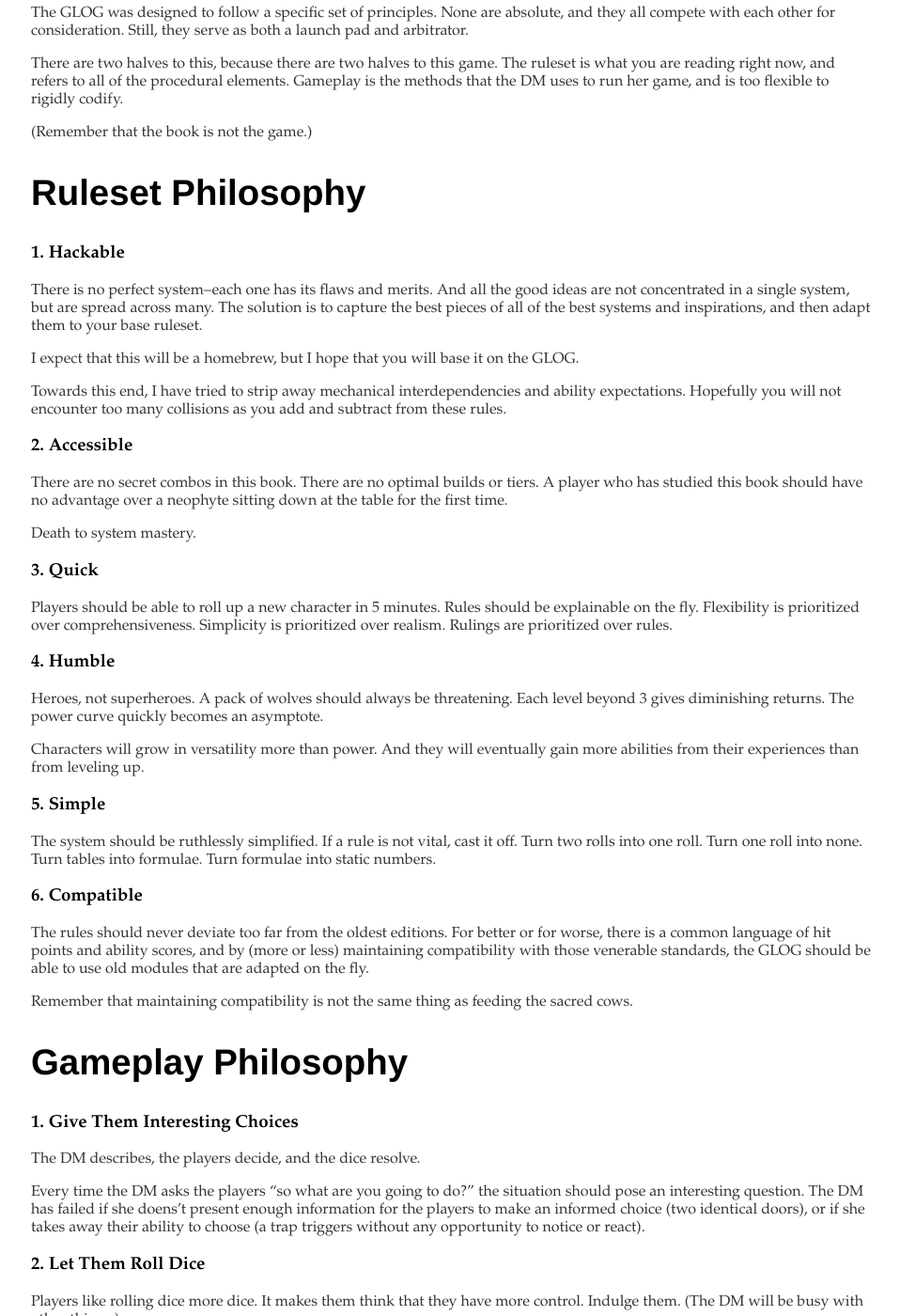
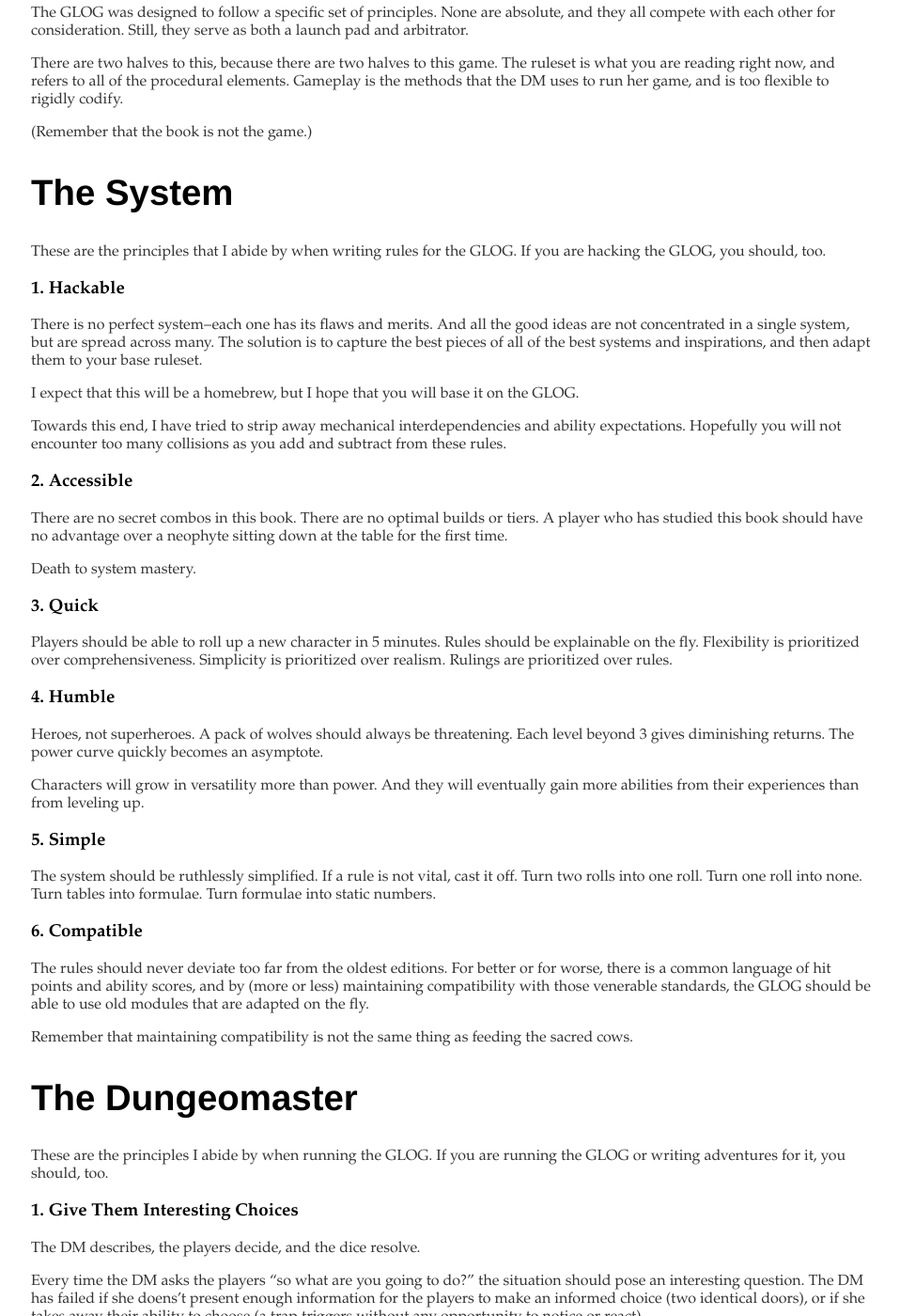
Before and after one commit to arnoldkemp/arnoldkemp.github.io, a Jekyll site: the page built from glog/designgoals.md, in a window 1280 px wide and 1400 px high, scrolled down 192 px. Shown: the whole window at 94% size, without its empty margins (159-1117 px from the left). Built offline with Jekyll 4.4.1, drawn with Linux system fonts in a browser that asks for light colours; our own code applies the rules of GitHub Pages for plain Markdown files; some of the changed text lies outside the part shown.

Commit message:
Update and rename designgoal.md to designgoals.md

```diff
--- a/glog/designgoal.md
+++ b/glog/designgoals.md
@@ -1,4 +1,4 @@
-# Philosophy
+# Design Goals
 
 The GLOG was designed to follow a specific set of principles.  None are absolute, and they all compete with each other for consideration.  Still, they serve as both a launch pad and arbitrator.
 
@@ -6,7 +6,9 @@ There are two halves to this, because there are two halves to this game.  The ru
 
 (Remember that the book is not the game.)
 
-## Ruleset Philosophy
+## The System
+
+These are the principles that I abide by when writing rules for the GLOG.  If you are hacking the GLOG, you should, too.
 
 ### 1. Hackable
 
@@ -42,7 +44,9 @@ The rules should never deviate too far from the oldest editions.  For better or
 
 Remember that maintaining compatibility is not the same thing as feeding the sacred cows.
 
-## Gameplay Philosophy
+## The Dungeomaster
+
+These are the principles I abide by when running the GLOG.  If you are running the GLOG or writing adventures for it, you should, too.
 
 ### 1. Give Them Interesting Choices
 
```
